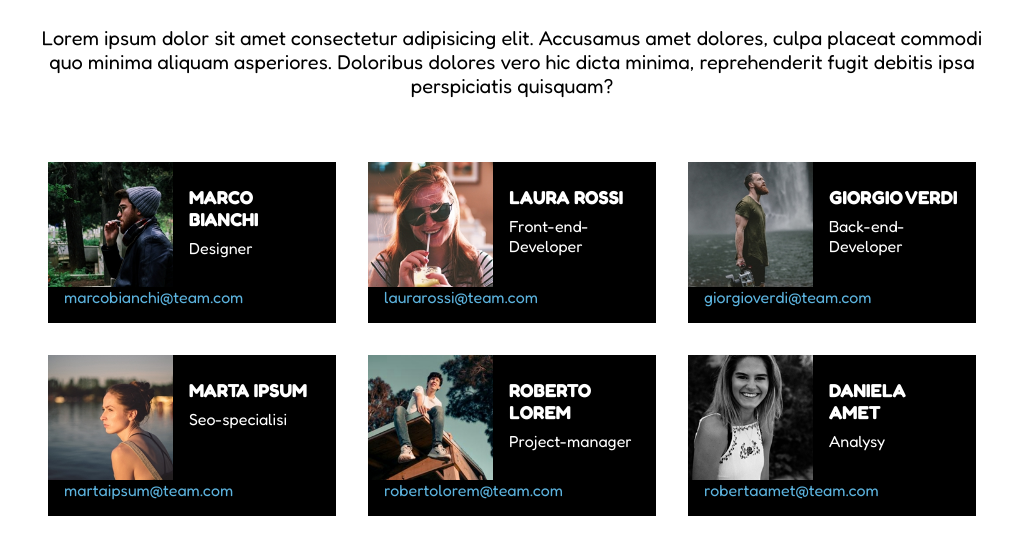
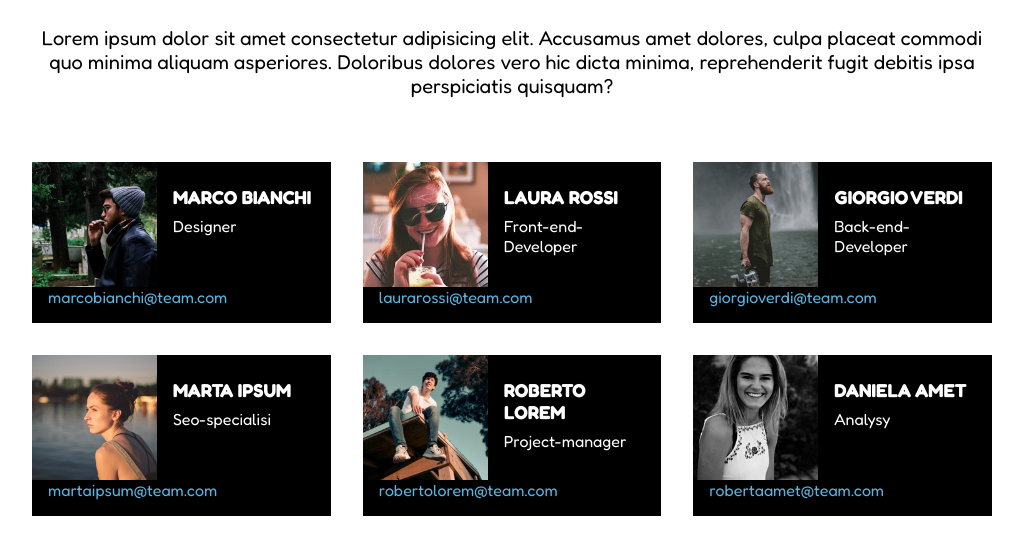
Before and after one commit to RobertoSimonini/html-css-float-cards, a plain HTML site: page index.html in a window 1280 px wide. Shown: the part 118-672 px from the top of the page, without its empty margins (128-1151 px from the left). Drawn offline with Linux system fonts and the light colour scheme.

Commit message:
added row margin

```diff
--- a/css/style.css
+++ b/css/style.css
@@ -66,7 +66,7 @@ a {
     padding: 0.5rem;
 }
 
-
-
-
+.row {
+    margin: 0 -1rem;
+}
 /* utils  */
--- a/index.html
+++ b/index.html
@@ -24,9 +24,10 @@
                     Lorem ipsum dolor sit amet consectetur adipisicing elit. Accusamus amet dolores, culpa placeat commodi quo minima aliquam asperiores. Doloribus dolores vero hic dicta minima, reprehenderit fugit debitis ipsa perspiciatis quisquam?
                 </p>
         </header>
-    <!-- Cards      -->
+    <!-- Cards -->
 
             <!-- Card Marco  -->
+         <div class=" row clearfix">
             <div class="column clearfix">
                 <img src="img/male1.png" alt="Marco Bianchi">
                 <div class="infos">
@@ -84,6 +85,7 @@
                         <a href="#">robertaamet@team.com</a>
                 </div>
             </div>
+        </div>
     </div>
 </body>
 </html>
```
